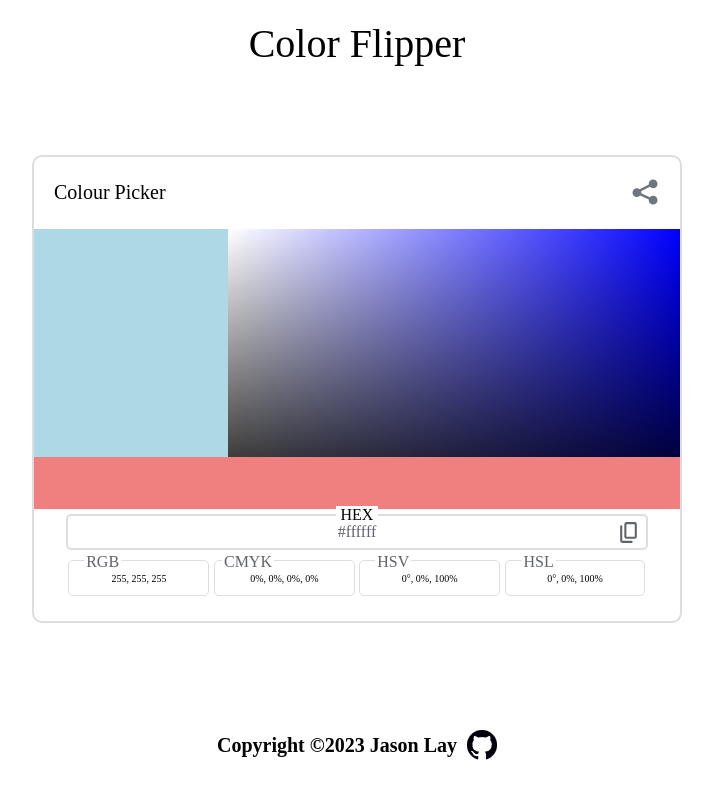
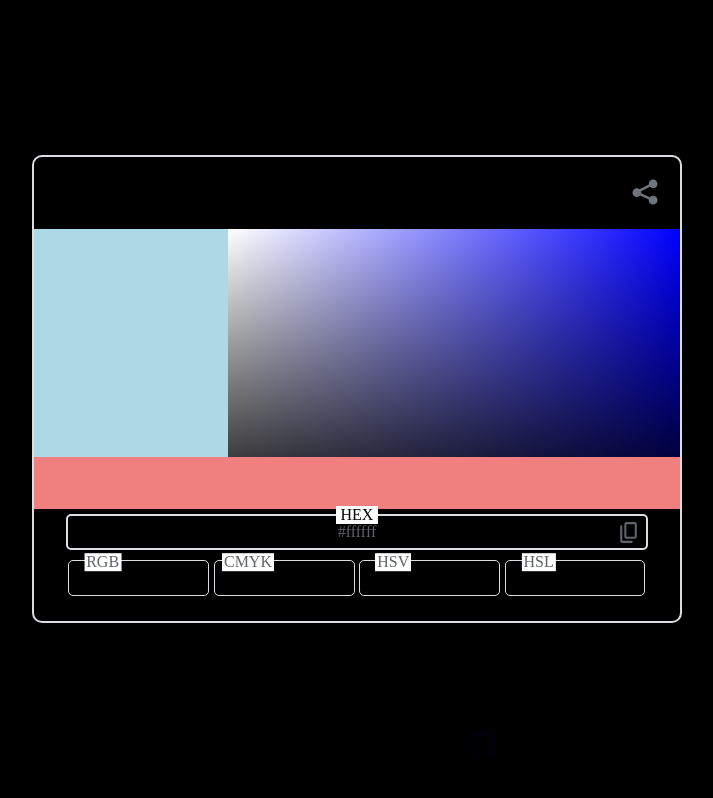
Before and after one commit to Beast-Code9999/Color-Flipper, a website: page index.html in a window 1280 px wide. Both pictures are taken after a click on the element 736 px from the left and 342 px from the top of the page. Shown: the whole page, without its empty margins (283-996 px from the left). Drawn offline with nearby package versions, Linux system fonts and the light colour scheme; files that its build step writes are made by us from their sources.

Commit message:
add picker

```diff
--- a/index.html
+++ b/index.html
@@ -35,6 +35,7 @@
                 <div class="spectrum__canvas">
                     <canvas width="452px" height="228px" id="color-canvas">
                         Fallback content: Spectrum-canvas
+                        <div class="picker"></div>
                     </canvas>
                 </div>
             </div>
--- a/sass/main.scss
+++ b/sass/main.scss
@@ -10,6 +10,7 @@
 @import "base/utilities";
 
 // components partial files
+@import "components/picker";
 
 // layout partial files
 @import "layout/header";
--- a/script.js
+++ b/script.js
@@ -29,7 +29,7 @@ function createColorSlider() {
 colorCanvas.addEventListener('click',function(event){
     let x = event.clientX;  // Get X coordinate
     let y = event.clientY;  // Get Y coordinate
-    pixel = ColorCtx.getImageData(x,y,1,1)['data'];   // Read pixel Color
+    pixel = colorCtx.getImageData(x,y,1,1)['data'];   // Read pixel Color
     rgb = `rgb(${pixel[0]},${pixel[1]},${pixel[2]})`;
     document.body.style.background = rgb;    // Set this color to body of the document
  });
```
Also changed, not shown: sass/components/_picker.scss (added), sass/layout/_main.scss (line endings or trailing spaces).
